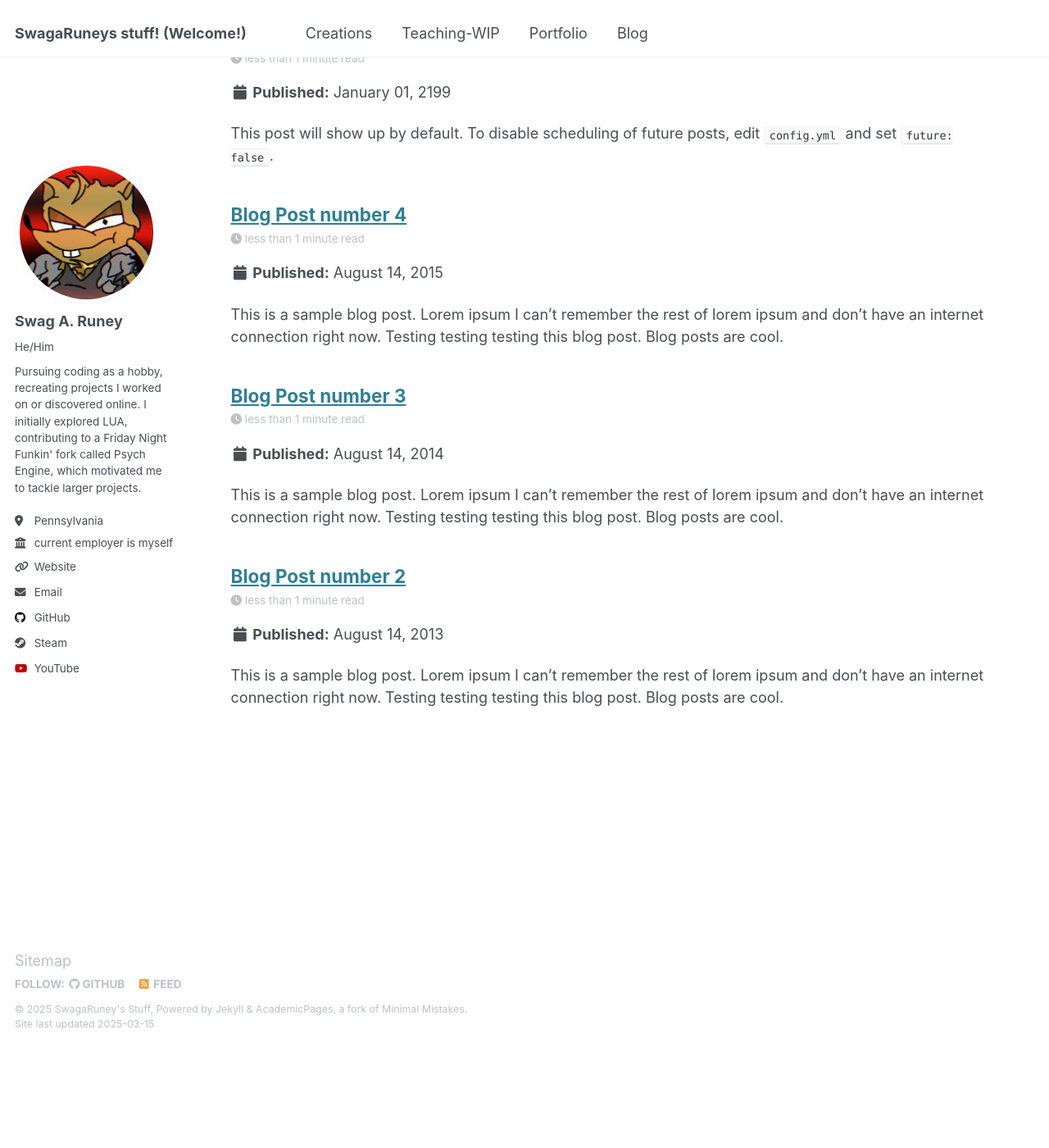
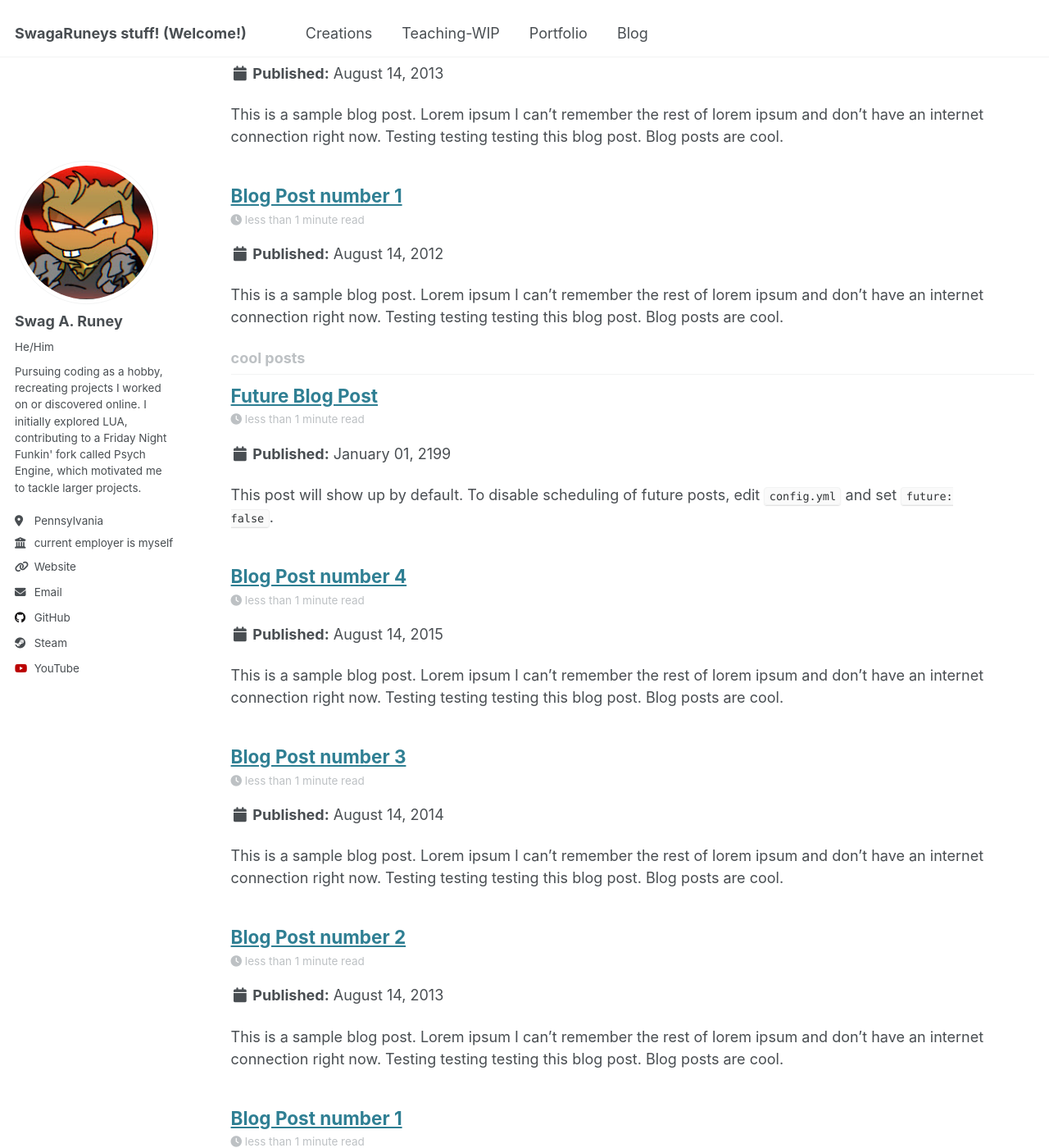
Before and after one commit to SwagaRuney/swagasstuff.github.io, a Jekyll site: the page built from _pages/tag-archive.html, in a window 1280 px wide and 1400 px high, scrolled down 1983 px. Shown: the whole window at 82% size. Built offline with Jekyll 4.4.1, drawn with Linux system fonts in a browser that asks for light colours; a file with an impossible date is left out; before the commit the page ends 3260 px from its top, so only the background shows below that; some of the changed text lies outside the part shown.

Commit message:
Update 2012-08-14-blog-post-1.md

```diff
--- a/_posts/2012-08-14-blog-post-1.md
+++ b/_posts/2012-08-14-blog-post-1.md
@@ -1,6 +1,6 @@
 ---
-title: 'Post Number 1'
-date: 2025-15-03
+title: 'Blog Post number 1'
+date: 2012-08-14
 permalink: /posts/2012/08/blog-post-1/
 tags:
   - cool posts
@@ -8,14 +8,13 @@ tags:
   - category2
 ---
 
-Hm... Hi!
-======
-First post, so I have no idea what im doing, i guess if you need lua coders... y'know! :P
+This is a sample blog post. Lorem ipsum I can't remember the rest of lorem ipsum and don't have an internet connection right now. Testing testing testing this blog post. Blog posts are cool.
 
-so uhm..
+Headings are cool
 ======
 
-Bye!
+You can have many headings
+======
+
+Aren't headings cool?
 ------
-
-;-;
```
